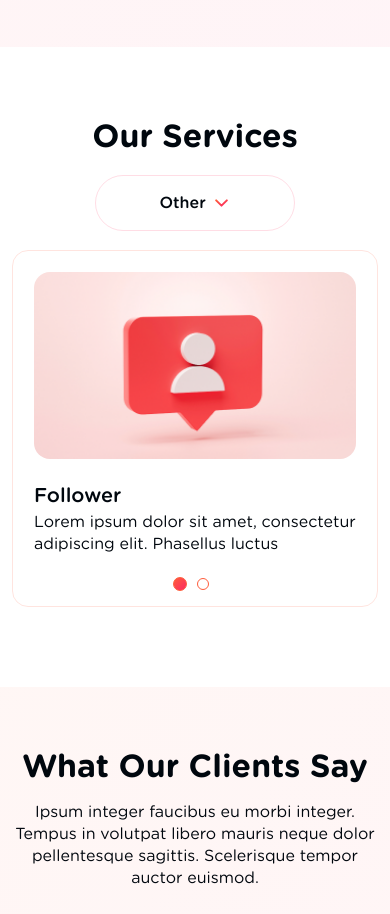
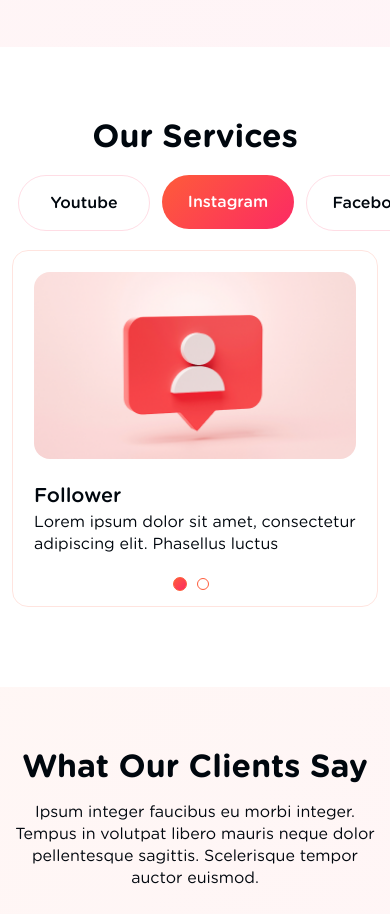
Before and after one commit to him-Tech/social-media, a plain HTML site: page index.html in a window 390 px wide. Shown: the part 4104-5018 px from the top of the page. Drawn offline with Linux system fonts and the light colour scheme.

Commit message:
Service scroll added

```diff
--- a/assests/scss/_home.scss
+++ b/assests/scss/_home.scss
@@ -606,6 +606,20 @@
         }
       }
     }
+    .service-header-wrapper {
+      margin-bottom: 10px;
+      .custom-tab {
+        overflow-y: auto;
+        padding-bottom: 10px;
+        margin: 0 -15px;
+        padding-left: 15px;
+        padding-right: 15px;
+        .nav-tabs {
+          flex-wrap: nowrap;
+          white-space: nowrap;
+        }
+      }
+    }
   }
 }
 
--- a/index.html
+++ b/index.html
@@ -273,25 +273,24 @@
           </div>
           <nav class="custom-tab">
             <ul class="nav nav-tabs" id="nav-tab" role="tablist">
-              <li class="d-md-block d-none"><button class="nav-link" id="youtube-tab" data-bs-toggle="tab" data-bs-target="#youtube" type="button" role="tab" aria-controls="youtube" aria-selected="true">Youtube</button></li>
-              <li class="d-md-block d-none"><button class="nav-link active" id="intagram-tab" data-bs-toggle="tab" data-bs-target="#instagram" type="button" role="tab" aria-controls="instagram" aria-selected="false">Instagram</button></li>
-              <li class="d-md-block d-none"><button class="nav-link" id="facebook-tab" data-bs-toggle="tab" data-bs-target="#facebook" type="button" role="tab" aria-controls="facebook" aria-selected="false">Facebook</button></li>
-              <li>
+              <li><button class="nav-link" id="youtube-tab" data-bs-toggle="tab" data-bs-target="#youtube" type="button" role="tab" aria-controls="youtube" aria-selected="true">Youtube</button></li>
+              <li><button class="nav-link active" id="intagram-tab" data-bs-toggle="tab" data-bs-target="#instagram" type="button" role="tab" aria-controls="instagram" aria-selected="false">Instagram</button></li>
+              <li><button class="nav-link" id="facebook-tab" data-bs-toggle="tab" data-bs-target="#facebook" type="button" role="tab" aria-controls="facebook" aria-selected="false">Facebook</button></li>
+              <li class="d-md-block d-none">
                 <div class="dropdown jsDropdown">
                   <button class="nav-link dropdown-toggle" type="button" data-bs-toggle="dropdown" aria-expanded="false">
                     Other
                   </button>
                   <ul class="dropdown-menu">
-                    <li class="d-block d-md-none"><button class="dropdown-item" id="youtube-tab" data-bs-toggle="tab" data-bs-target="#youtube" type="button" role="tab" aria-controls="youtube" aria-selected="true">Youtube</button></li>
-                    <li class="d-block d-md-none"><button class="dropdown-item" id="intagram-tab" data-bs-toggle="tab" data-bs-target="#instagram" type="button" role="tab" aria-controls="instagram" aria-selected="false">Instagram</button></li>
-                    <li class="d-block d-md-none"><button class="dropdown-item" id="facebook-tab" data-bs-toggle="tab" data-bs-target="#facebook" type="button" role="tab" aria-controls="facebook" aria-selected="false">Facebook</button></li>
-
                     <li><button class="dropdown-item" id="snapchat-tab" data-bs-toggle="tab" data-bs-target="#snapchat" type="button" role="tab" aria-controls="snapchat" aria-selected="false">Snap Chat</button></li>
                     <li><button class="dropdown-item" id="Whatsapp-tab" data-bs-toggle="tab" data-bs-target="#Whatsapp" type="button" role="tab" aria-controls="Whatsapp" aria-selected="false">Whatsapp</a></li>
                     <li><button class="dropdown-item" id="google-meet-tab" data-bs-toggle="tab" data-bs-target="#google-meet" type="button" role="tab" aria-controls="google-meet" aria-selected="false">Google Meet</a></li>
                   </ul>
                 </div>
               </li>
+              <li class="d-md-none d-block"><button class="nav-link" id="snapchat-tab" data-bs-toggle="tab" data-bs-target="#snapchat" type="button" role="tab" aria-controls="snapchat" aria-selected="false">Snap Chat</button></li>
+              <li class="d-md-none d-block"><button class="nav-link" id="Whatsapp-tab" data-bs-toggle="tab" data-bs-target="#Whatsapp" type="button" role="tab" aria-controls="Whatsapp" aria-selected="false">Whatsapp</a></li>
+              <li class="d-md-none d-block"><button class="nav-link" id="google-meet-tab" data-bs-toggle="tab" data-bs-target="#google-meet" type="button" role="tab" aria-controls="google-meet" aria-selected="false">Google Meet</a></li>
             </ul>
           </nav>
         </div>
```
Also changed, not shown: assests/css/style.css, 1 other file.
